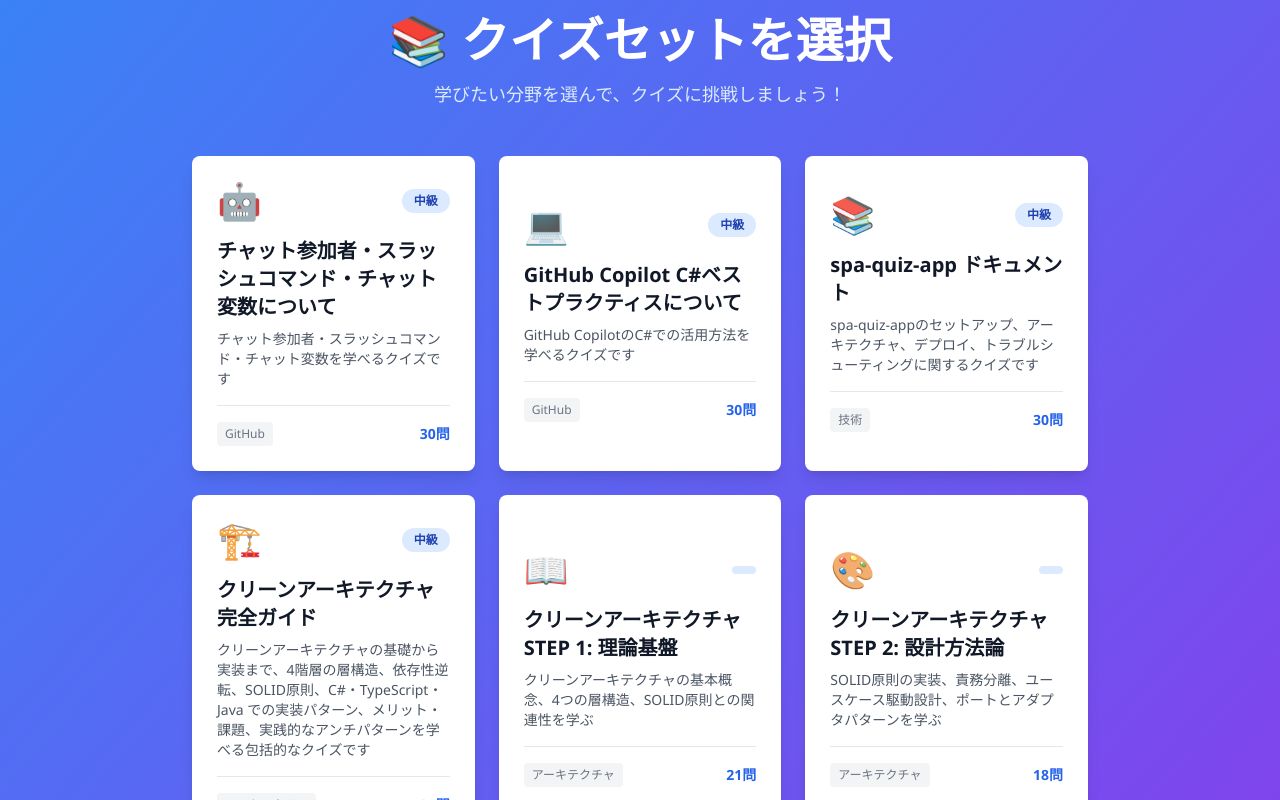
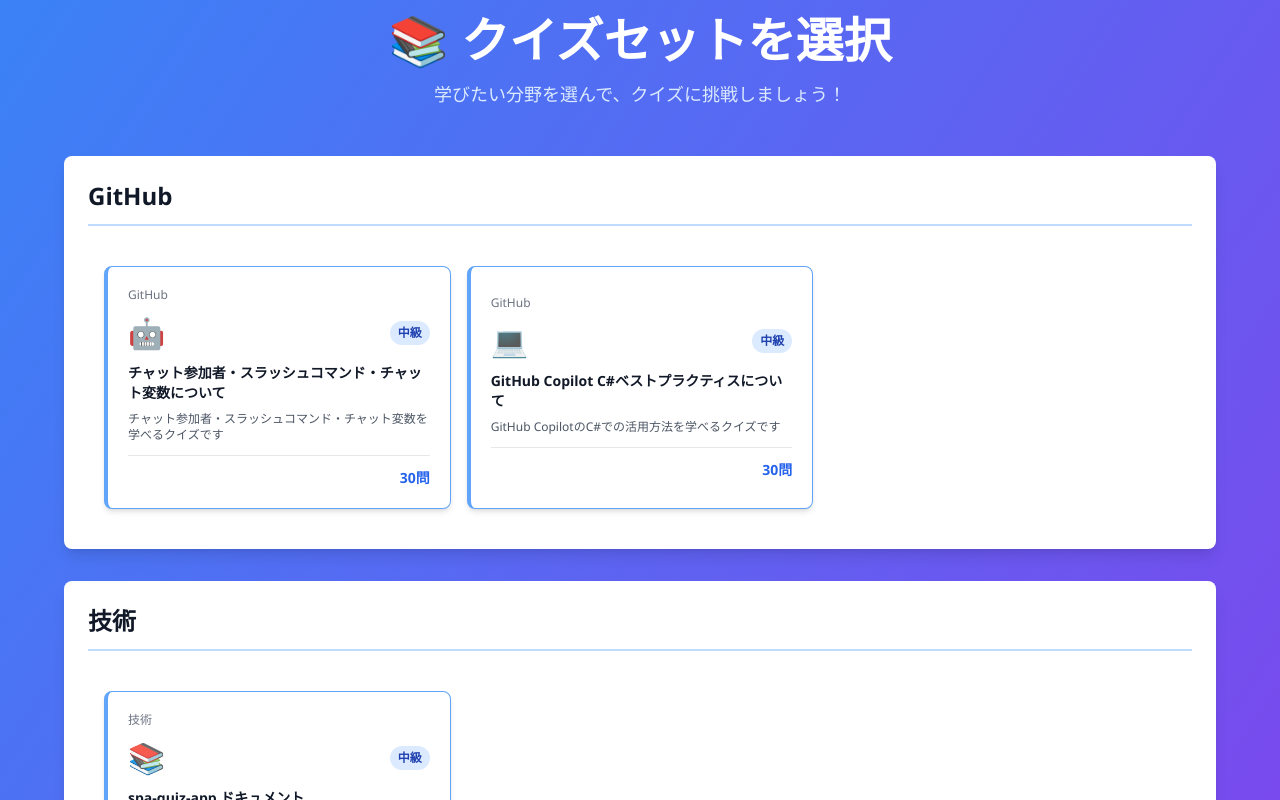
Before and after one commit to duwenji/spa-quiz-app, a React (Vite) app: page / in a window 1280 px wide. Shown: the top 800 px of the page. Built offline with nearby package versions, Linux system fonts and the light colour scheme.

Commit message:
feat: enhance quiz set structure with hierarchical organization and improved categorization

```diff
--- a/src/components/QuizSetSelector.tsx
+++ b/src/components/QuizSetSelector.tsx
@@ -5,41 +5,145 @@
   onSelectQuizSet: (quizSet: QuizSet) => void;
 }
 
+// カテゴリとグループで整理されたクイズセット構造
+interface OrganizedQuizSets {
+  category: string;
+  groups: {
+    groupName: string | null;
+    sets: QuizSet[];
+  }[];
+}
+
+const organizeQuizSets = (quizSets: QuizSet[]): OrganizedQuizSets[] => {
+  // カテゴリで分類
+  const byCategory = new Map<string, QuizSet[]>();
+
+  for (const set of quizSets) {
+    if (!byCategory.has(set.category)) {
+      byCategory.set(set.category, []);
+    }
+    byCategory.get(set.category)!.push(set);
+  }
+
+  // 各カテゴリ内でグループで分類
+  const organized: OrganizedQuizSets[] = [];
+
+  for (const [category, sets] of byCategory.entries()) {
+    const byGroup = new Map<string | null, QuizSet[]>();
+
+    for (const set of sets) {
+      const key = set.group ?? null;
+      if (!byGroup.has(key)) {
+        byGroup.set(key, []);
+      }
+      byGroup.get(key)!.push(set);
+    }
+
+    // グループ内でorderでソート
+    const groups = Array.from(byGroup.entries()).map(([groupName, groupSets]) => ({
+      groupName,
+      sets: groupSets.sort((a, b) => a.order - b.order),
+    }));
+
+    organized.push({
+      category,
+      groups,
+    });
+  }
+
+  return organized;
+};
+
+const getGroupLabel = (group: string | null, sets: QuizSet[]): string => {
+  if (!group) return '';
+
+  // グループの親セットを見つける
+  const parentSet = sets.find(s => s.level === 1 && s.group === group);
+  if (parentSet) {
+    return `${parentSet.icon} ${parentSet.name.split(' ').slice(0, 3).join(' ')} Series`;
+  }
+  return group;
+};
+
 export const QuizSetSelector = ({ quizSets, onSelectQuizSet }: QuizSetSelectorProps) => {
+  const organized = organizeQuizSets(quizSets);
+
   return (
     <div className="min-h-screen bg-gradient-to-br from-blue-500 to-purple-600 flex items-center justify-center p-4">
-      <div className="w-full max-w-4xl">
+      <div className="w-full max-w-6xl">
         <div className="text-center mb-12">
           <h1 className="text-5xl font-bold text-white mb-4">📚 クイズセットを選択</h1>
           <p className="text-blue-100 text-lg">学びたい分野を選んで、クイズに挑戦しましょう！</p>
         </div>
 
-        <div className="grid grid-cols-1 md:grid-cols-2 lg:grid-cols-3 gap-6">
-          {quizSets.map((quizSet) => (
+        <div className="space-y-8">
+          {organized.map((section) => (
+            <div key={section.category} className="bg-white rounded-lg shadow-lg p-6">
+              {/* カテゴリ見出し */}
+              <h2 className="text-2xl font-bold text-gray-900 mb-6 pb-3 border-b-2 border-blue-200">
+                {section.category}
+              </h2>
+
+              {/* グループごとの表示 */}
+              <div className="space-y-6">
+                {section.groups.map((group, idx) => (
+                  <div
+                    key={idx}
+                    className={`p-4 rounded-lg ${
+                      group.groupName
+                        ? 'bg-gradient-to-br from-blue-50 to-indigo-50 border-2 border-blue-200'
+                        : 'bg-transparent border-0'
+                    }`}
+                  >
+                    {/* グループ見出し（グループが存在する場合） */}
+                    {group.groupName && (
+                      <h3 className="text-lg font-semibold text-blue-900 mb-4 pl-2 border-l-4 border-blue-500">
+                        {getGroupLabel(group.groupName, group.sets)}
+                      </h3>
+                    )}
+
+                    {/* クイズセットグリッド */}
+                    <div className="grid grid-cols-1 md:grid-cols-2 lg:grid-cols-3 gap-4">
+                      {group.sets.map((quizSet) => (
                         <button
                           key={quizSet.id}
                           onClick={() => onSelectQuizSet(quizSet)}
-              className="group bg-white rounded-lg shadow-lg hover:shadow-2xl transition-all duration-300 transform hover:scale-105 p-6 text-left cursor-pointer"
+                          className="group bg-white rounded-lg shadow-md hover:shadow-xl transition-all duration-300 transform hover:scale-105 p-5 text-left cursor-pointer border-l-4 border-blue-400 hover:border-blue-600"
                         >
-              <div className="flex items-center justify-between mb-4">
-                <span className="text-4xl">{quizSet.icon}</span>
-                <span className="bg-blue-100 text-blue-800 text-xs font-semibold px-3 py-1 rounded-full">
+                          {/* パンくずリスト */}
+                          <div className="flex items-center gap-2 mb-3 text-xs text-gray-500">
+                            <span>{section.category}</span>
+                            {quizSet.parentId && (
+                              <>
+                                <span>›</span>
+                                <span className="max-w-[150px] truncate">
+                                  {quizSets.find(s => s.id === quizSet.parentId)?.name}
+                                </span>
+                              </>
+                            )}
+                          </div>
+
+                          {/* カード上部：アイコンと難易度 */}
+                          <div className="flex items-center justify-between mb-3">
+                            <span className="text-3xl">{quizSet.icon}</span>
+                            <span className="bg-blue-100 text-blue-800 text-xs font-semibold px-2 py-1 rounded-full">
                               {quizSet.difficulty === 'beginner' && '初級'}
                               {quizSet.difficulty === 'intermediate' && '中級'}
                               {quizSet.difficulty === 'advanced' && '上級'}
+                              {quizSet.difficulty === 'beginner to intermediate' && '初中級'}
                             </span>
                           </div>
 
-              <h3 className="text-xl font-bold text-gray-900 mb-2 group-hover:text-blue-600">
+                          {/* タイトル */}
+                          <h3 className="text-sm font-bold text-gray-900 mb-2 group-hover:text-blue-600 line-clamp-2">
                             {quizSet.name}
                           </h3>
 
-              <p className="text-gray-600 text-sm mb-4">{quizSet.description}</p>
+                          {/* 説明 */}
+                          <p className="text-gray-600 text-xs mb-3 line-clamp-2">{quizSet.description}</p>
 
-              <div className="flex items-center justify-between pt-4 border-t border-gray-200">
-                <span className="text-xs text-gray-500 bg-gray-100 px-2 py-1 rounded">
-                  {quizSet.category}
-                </span>
+                          {/* フッター：問題数 */}
+                          <div className="pt-3 border-t border-gray-200 flex justify-end">
                             <span className="text-sm font-semibold text-blue-600">
                               {quizSet.questionCount}問
                             </span>
@@ -47,7 +151,14 @@
                         </button>
                       ))}
                     </div>
+                  </div>
+                ))}
+              </div>
+            </div>
+          ))}
+        </div>
 
+        {/* フッター情報 */}
         <div className="mt-12 bg-white rounded-lg shadow-lg p-8 text-center">
           <h3 className="text-2xl font-bold text-gray-900 mb-4">💡 クイズの特徴</h3>
           <ul className="text-gray-700 space-y-2 inline-block text-left">
--- a/src/data/quizSets.json
+++ b/src/data/quizSets.json
@@ -8,7 +8,11 @@
       "icon": "🤖",
       "questionCount": 30,
       "difficulty": "intermediate",
-      "dataPath": "github-copilot/github-copilot-variables.json"
+      "dataPath": "github-copilot/github-copilot-variables.json",
+      "parentId": null,
+      "group": null,
+      "level": 1,
+      "order": 1
     },
     {
       "id": "github-copilot-csharp-best-practices",
@@ -18,7 +22,11 @@
       "icon": "💻",
       "questionCount": 30,
       "difficulty": "intermediate",
-      "dataPath": "github-copilot/github-copilot-csharp-best-practices.json"
+      "dataPath": "github-copilot/github-copilot-csharp-best-practices.json",
+      "parentId": null,
+      "group": null,
+      "level": 1,
+      "order": 2
     },
     {
       "id": "spa-quiz-app-docs",
@@ -28,7 +36,11 @@
       "icon": "📚",
       "questionCount": 30,
       "difficulty": "intermediate",
-      "dataPath": "spa-quiz-app/spa-quiz-app-docs.json"
+      "dataPath": "spa-quiz-app/spa-quiz-app-docs.json",
+      "parentId": null,
+      "group": null,
+      "level": 1,
+      "order": 1
     },
     {
       "id": "clean-architecture",
@@ -38,7 +50,11 @@
       "icon": "🏗️",
       "questionCount": 39,
       "difficulty": "intermediate",
-      "dataPath": "clean-architecture/clean-architecture.json"
+      "dataPath": "clean-architecture/clean-architecture.json",
+      "parentId": null,
+      "group": "clean-architecture-series",
+      "level": 1,
+      "order": 1
     },
     {
       "id": "clean-architecture-step1",
@@ -48,7 +64,11 @@
       "icon": "📖",
       "questionCount": 21,
       "difficulty": "beginner to intermediate",
-      "dataPath": "clean-architecture/step1-foundation.json"
+      "dataPath": "clean-architecture/step1-foundation.json",
+      "parentId": "clean-architecture",
+      "group": "clean-architecture-series",
+      "level": 2,
+      "order": 2
     },
     {
       "id": "clean-architecture-step2",
@@ -58,7 +78,11 @@
       "icon": "🎨",
       "questionCount": 18,
       "difficulty": "beginner to intermediate",
-      "dataPath": "clean-architecture/step2-design.json"
+      "dataPath": "clean-architecture/step2-design.json",
+      "parentId": "clean-architecture",
+      "group": "clean-architecture-series",
+      "level": 2,
+      "order": 3
     },
     {
       "id": "clean-architecture-step3",
@@ -68,7 +92,11 @@
       "icon": "💻",
       "questionCount": 16,
       "difficulty": "beginner to intermediate",
-      "dataPath": "clean-architecture/step3-implementation.json"
+      "dataPath": "clean-architecture/step3-implementation.json",
+      "parentId": "clean-architecture",
+      "group": "clean-architecture-series",
+      "level": 2,
+      "order": 4
     },
     {
       "id": "clean-architecture-step4",
@@ -78,7 +106,11 @@
       "icon": "⚖️",
       "questionCount": 15,
       "difficulty": "beginner to intermediate",
-      "dataPath": "clean-architecture/step4-judgment.json"
+      "dataPath": "clean-architecture/step4-judgment.json",
+      "parentId": "clean-architecture",
+      "group": "clean-architecture-series",
+      "level": 2,
+      "order": 5
     },
     {
       "id": "clean-architecture-step5",
@@ -88,7 +120,11 @@
       "icon": "🚀",
       "questionCount": 14,
       "difficulty": "beginner to intermediate",
-      "dataPath": "clean-architecture/step5-practice.json"
+      "dataPath": "clean-architecture/step5-practice.json",
+      "parentId": "clean-architecture",
+      "group": "clean-architecture-series",
+      "level": 2,
+      "order": 6
     }
   ]
 }
--- a/src/types/index.ts
+++ b/src/types/index.ts
@@ -46,6 +46,10 @@
   category: string;
   icon: string;
   questionCount: number;
-  difficulty: 'beginner' | 'intermediate' | 'advanced';
+  difficulty: 'beginner' | 'intermediate' | 'advanced' | 'beginner to intermediate';
   dataPath: string;
+  parentId: string | null;
+  group: string | null;
+  level: 1 | 2;
+  order: number;
 }
```
Also changed, not shown: public/data/quizSets.json (+45 -9 lines), 1 other file (tests, documents, lock files or other folders). Lines whose indentation alone changed are shown as unchanged.
